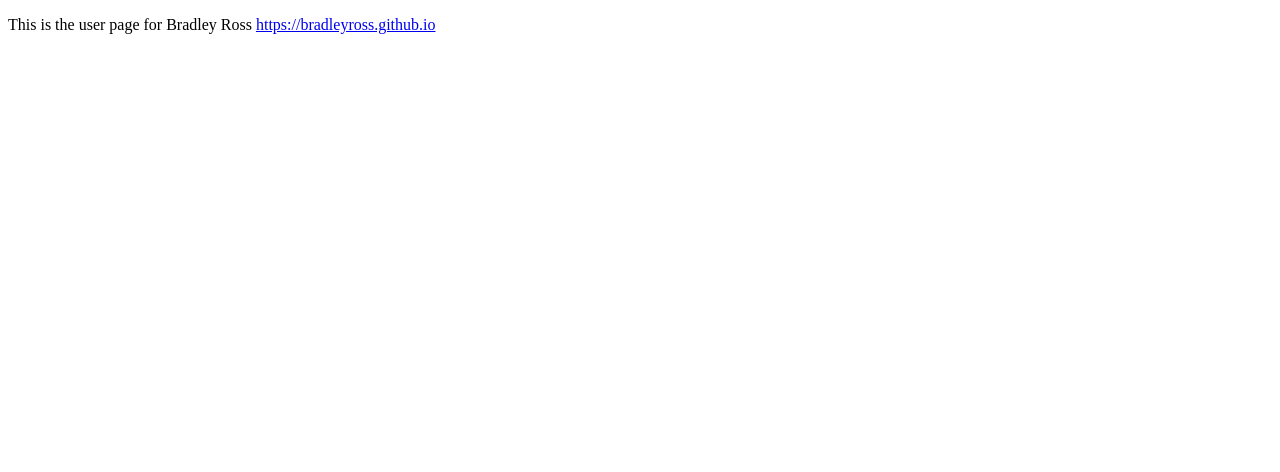
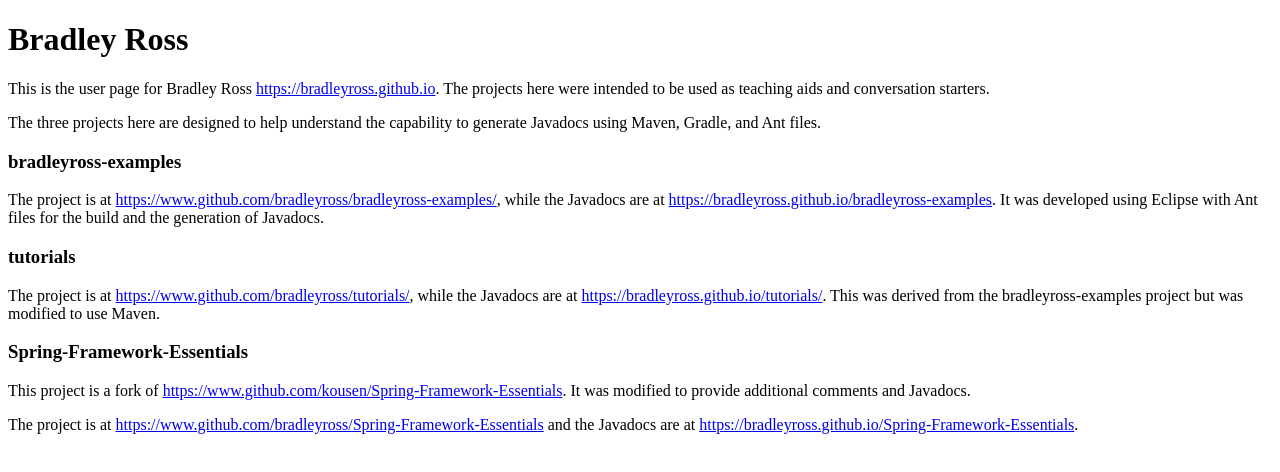
Before and after one commit to BradleyRoss/bradleyross.github.io, a plain HTML site: page index.html in a window 1280 px wide. Drawn offline with Linux system fonts and the light colour scheme.

Commit message:
Fixing user page

```diff
--- a/index.html
+++ b/index.html
@@ -1,12 +1,37 @@
 <!DOCTYPE html>
 <html>
 <head>
-<title>User page for Bradley Ross</title>
+<title>Bradley Ross</title>
 <meta charset="utf-8" />
 </head>
 <body>
+<h1>Bradley Ross</h1>
 <p>This is the user page for Bradley Ross
    <a href="https://bradleyross.github.io" target="_blank">
-   https://bradleyross.github.io</a></p>
+   https://bradleyross.github.io</a>.  The projects here
+   were intended to be used as teaching aids and conversation
+   starters.</p>
+<p>The three projects here are designed to help understand the capability to generate Javadocs using
+   Maven, Gradle, and Ant files.</p>
+<h3>bradleyross-examples</h3>
+<p>The project is at <a href="https://www.github.com/bradleyross/bradleyross-examples/" target="_blank">
+   https://www.github.com/bradleyross/bradleyross-examples/</a>, while the Javadocs are at
+   <a href="https://bradleyross.github.io/bradleyross-examples/" target="_blank">
+   https://bradleyross.github.io/bradleyross-examples</a>.  It was developed using Eclipse with
+   Ant files for the build and the generation of Javadocs.</p>
+<h3>tutorials</h3>
+<p>The project is at <a href="https://www.github.com/bradleyross/tutorials/" target="_blank">
+   https://www.github.com/bradleyross/tutorials/</a>, while the Javadocs are at
+   <a href="https://bradleyross.github.io/tutorials/" target="_blank">
+   https://bradleyross.github.io/tutorials/</a>.  This was derived from the bradleyross-examples
+   project but was modified to use Maven.</p>
+<h3>Spring-Framework-Essentials</h3>
+<p>This project is a fork of <a href="https://www.github.com/kousen/Spring-Framework-Essentials" target="_blank">
+   https://www.github.com/kousen/Spring-Framework-Essentials</a>.  It was modified to provide additional comments
+   and Javadocs.</p>
+<p>The project is at <a href="https://www.github.com/bradleyross/Spring-Framework-Essentials" target="_blank">
+   https://www.github.com/bradleyross/Spring-Framework-Essentials</a> and the Javadocs are at
+   <a href="https://bradleyross.github.io/Spring-Framework-Essentials" target="_blank">
+   https://bradleyross.github.io/Spring-Framework-Essentials</a>.</p>
 </body>
 </html>
```
